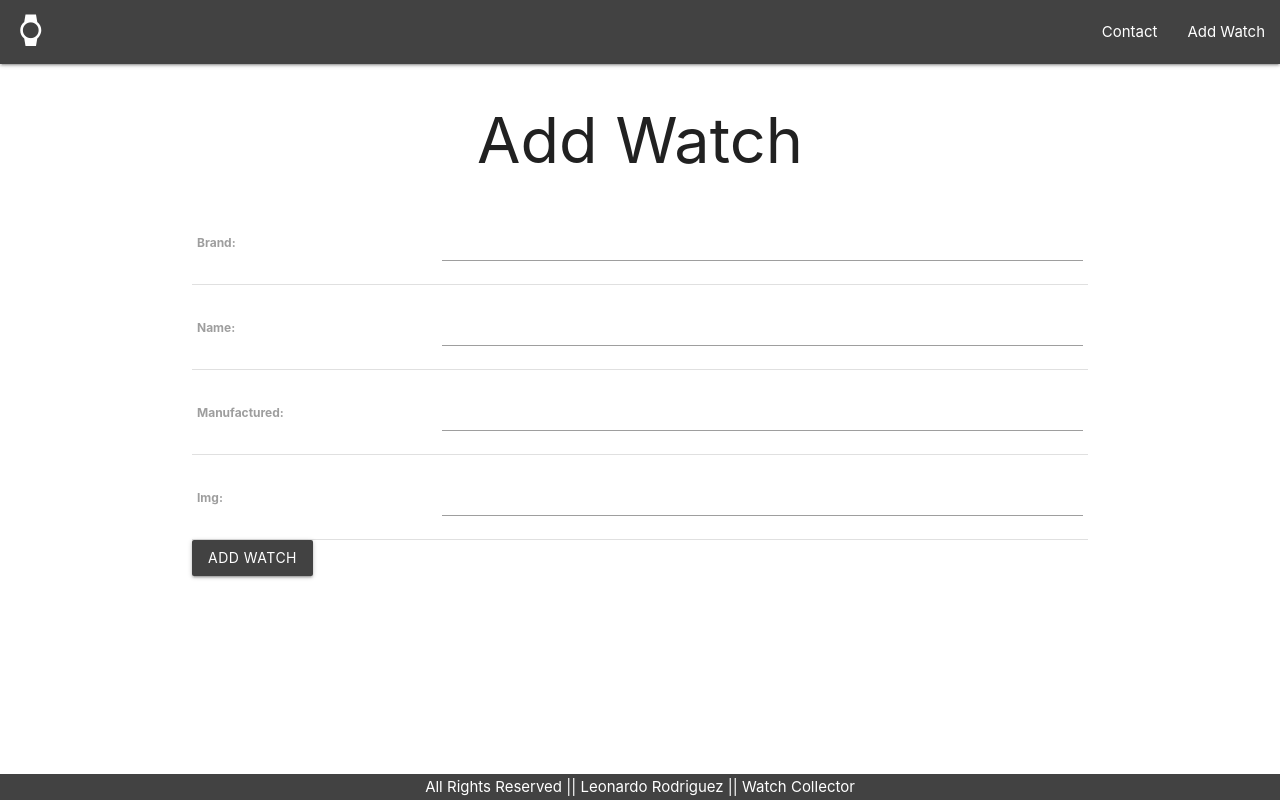
After one commit to leovre/Watch_Collector, a Django app: page /watches/create/ in a window 1280 px wide. The commit adds this page. Run offline with Django 4.2, Linux system fonts and the light colour scheme.

Commit message:
added create functionality

```diff
--- a/main_app/models.py
+++ b/main_app/models.py
@@ -1,4 +1,5 @@
 from django.db import models
+from django.urls import reverse
 
 class Watch(models.Model):
     brand = models.CharField(max_length=100)
@@ -9,5 +10,8 @@ class Watch(models.Model):
     def __str__(self):
         return self.name
 
+    def get_absolute_url(self):
+        return reverse('detail', kwargs={'watch_id' : self.id})
+
 
 # Create your models here.
--- a/main_app/templates/base.html
+++ b/main_app/templates/base.html
@@ -20,12 +20,13 @@
                     <li><a href="/" class="left brand-logo material-icons md-48">watch</a></li>
                 </ul>
                 <ul class="right">
-                    <li><a href="/contact">Contact</a></li>
+                    <li><a href="{% url 'contact' %}">Contact</a></li>
+                    <li><a href="{% url 'watch_create' %}">Add Watch</a></li>
                 </ul>
             </div>
         </nav>
     </header>
-    <main class="container">
+    <main>
         {% block content %}
         {% endblock %}
     </main>
--- a/main_app/templates/home.html
+++ b/main_app/templates/home.html
@@ -2,6 +2,7 @@
 
 {% block content %}
 <h1 class="center">Home</h1>
+<div class="container">
     <section class="row">
         <p class="col s9 ">
             Lorem ipsum dolor sit amet, consectetur adipisicing elit.
@@ -34,9 +35,10 @@
     <br>
     <section class="container center">
         <div class="row">
-        <button class="col s5 btn grey darken-3"><a class="white-text" href="/watches">View Available Watches</a></button>
+            <button class="col s5 btn grey darken-3"><a class="white-text" href="{% url 'index' %}">View Available Watches</a></button>
             <div class="col s2"></div>
-        <button class="col s5 btn grey darken-3"><a class="white-text" href="/bands">View Available Bands</a></button>
+            <button class="col s5 btn grey darken-3"><a class="white-text" href="{% url 'bands' %}">View Available Bands</a></button>
         </div>
     </section>
+</div>
 {% endblock %}
--- /dev/null
+++ b/main_app/templates/main_app/watch_form.html
@@ -0,0 +1,17 @@
+{% extends 'base.html' %}
+
+{% block content %}
+<h1 class="center">Add Watch</h1>
+<section class="container">
+    <form action="" method="POST">
+        {% csrf_token %}
+        <table>
+
+            {{ form.as_table }}
+        </table>
+
+        <input type="submit" value="Add Watch" class="btn grey darken-3">
+    </form>
+
+</section>
+{% endblock %}
--- a/main_app/templates/watches/detail.html
+++ b/main_app/templates/watches/detail.html
@@ -1,12 +1,12 @@
 {% extends 'base.html' %}
 
 {% block content %}
-<h1>Watch Details</h1>
+<h1 class="center">Watch Details</h1>
 
 
-<section class="row">
+<section class="row container">
     <div class="responsive-img col s6">
-        <img src="{{ watch.img }}" alt="">
+        <img src="{{ watch.img }}" alt="watch" width="475em" height="600em">
     </div>
 
 
--- a/main_app/templates/watches/index.html
+++ b/main_app/templates/watches/index.html
@@ -2,12 +2,12 @@
 
 {% block content %}
 <h1 class="center">Watches</h1>
-<section class="row">
+<section class="row container">
     {% for watches in watches %}
     <div class="col s4">
         <div class="card large">
             <div class="card-image ">
-                <img src="{{watches.img}}" >
+                <img src="{{watches.img}}">
             </div>
             <div class="card-content">
 
@@ -17,7 +17,7 @@
 
             </div>
             <div class="card-action">
-                <a href="/watches/{{ watches.id }}">Available</a>
+                <a href="{% url 'detail' watches.id%}">Available</a>
             </div>
         </div>
     </div>
--- a/main_app/urls.py
+++ b/main_app/urls.py
@@ -6,5 +6,8 @@ urlpatterns = [
     path('', views.home, name='home'),
     path('contact/', views.contact, name='contact'),
     path('watches/', views.watches_index, name='index'),
-    path('watches/<int:watch_id>/', views.watches_detail, name='detail')
+    path('watches/<int:watch_id>/', views.watches_detail, name='detail'),
+    path('watches/create/', views.WatchCreate.as_view(), name='watch_create'),
+    path('bands/', views.bands, name='bands'),
+
 ]
--- a/main_app/views.py
+++ b/main_app/views.py
@@ -1,4 +1,5 @@
 from django.shortcuts import render
+from django.views.generic.edit import CreateView
 from .models import Watch
 
 
@@ -19,6 +20,17 @@ def watches_index(request):
         'watches': watches
     })
 
+
 def watches_detail(request, watch_id):
     watch = Watch.objects.get(id=watch_id)
     return render(request, 'watches/detail.html', {'watch': watch})
+
+
+def bands(request):
+    return render(request, 'bands/index.html')
+
+
+class WatchCreate(CreateView):
+    model = Watch
+    fields = "__all__"
+    success_url = '/watches'
```
Also changed, not shown: main_app/templates/bands/index.html (added, +7 -0 lines). Lines whose indentation alone changed are shown as unchanged.
